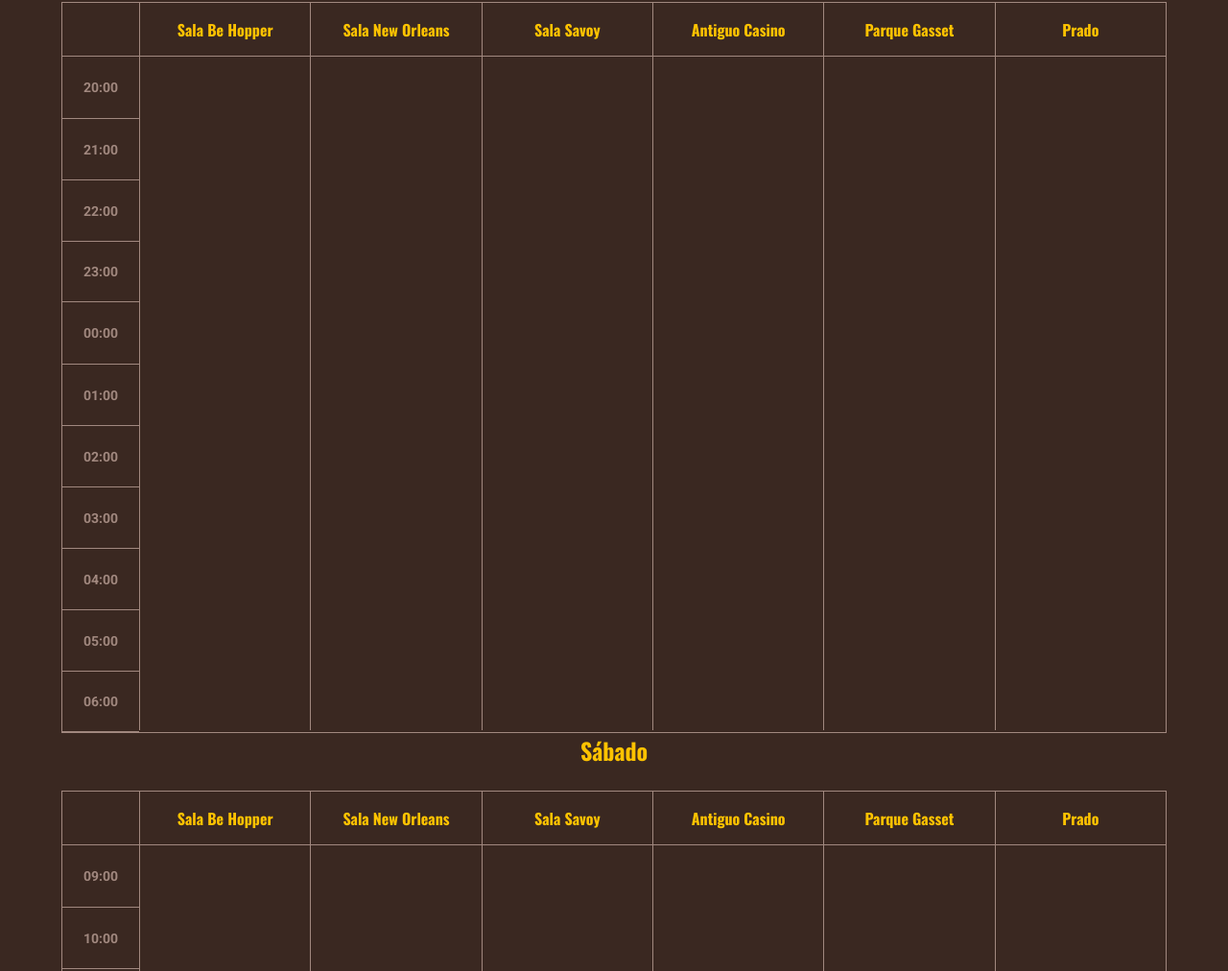
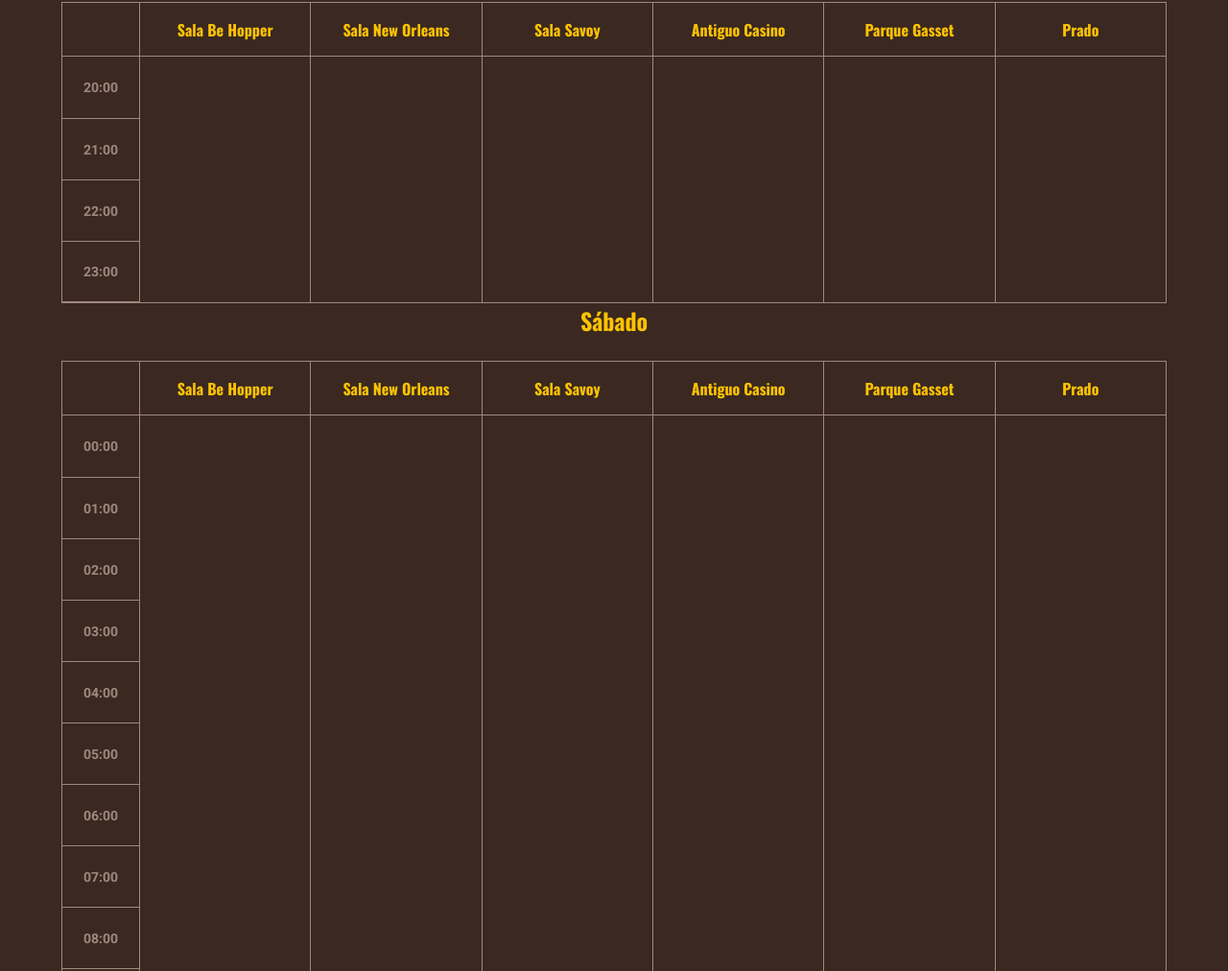
Before and after one commit to RoockDev/Desafio-Swing-Cr, a website built with Vite: page horario.html in a window 1280 px wide. Shown: the part 161-1173 px from the top of the page at 96% size. Built offline with nearby package versions, Linux system fonts and the light colour scheme.

Commit message:
fix: Sincronizar la visualización del horario con las reglas simplificadas

```diff
--- a/src/assets/css/horario.css
+++ b/src/assets/css/horario.css
@@ -36,28 +36,23 @@
 section#sabado .columna-sala {
     /*multiplico la cantidad de horas por 64 para la altura*/
     position: relative;
-    height: 1464px;
+    height: 1588px;
 }
 
 /* Altura para las columnas del Viernes */
 section#viernes .columna-sala {
     /*multiplico la cantidad de horas + el hueco vacio por 64 para la altura*/
     position: relative;
-    height: 758px;
+    height: 312px;
 }
 
-/* Altura para las columnas del sabado */
-section#sabado .columna-sala {
-    /*multiplico la cantidad de horas + el hueco vacio por 64 para la altura*/
-    position: relative;
-    height: 1464px;
-}
+
 
 /* Altura para las columnas del domingo */
 section#domingo .columna-sala {
     /*multiplico la cantidad de horas + el hueco vacio por 64 para la altura*/
     position: relative;
-    height: 824px;
+    height: 1396px;
 }
 .columna-sala{
     position: relative;
--- a/src/modules/horario.js
+++ b/src/modules/horario.js
@@ -28,9 +28,7 @@
 
 /**Bloque horas del viernes */
 generarBloqueHoras('columna-horas-viernes-dia',20,23);
-generarBloqueHoras('columna-horas-viernes-noche',0,6);
 /**bloque horas del sabado */
-generarBloqueHoras('columna-horas-sabado-dia',9,23);
-generarBloqueHoras('columna-horas-sabado-noche',0,6);
+generarBloqueHoras('columna-horas-sabado-dia',0,23);
 /**bloque horas del domingo */
-generarBloqueHoras('columna-horas-domingo-dia',9,20);
+generarBloqueHoras('columna-horas-domingo-dia',0,20);
```
